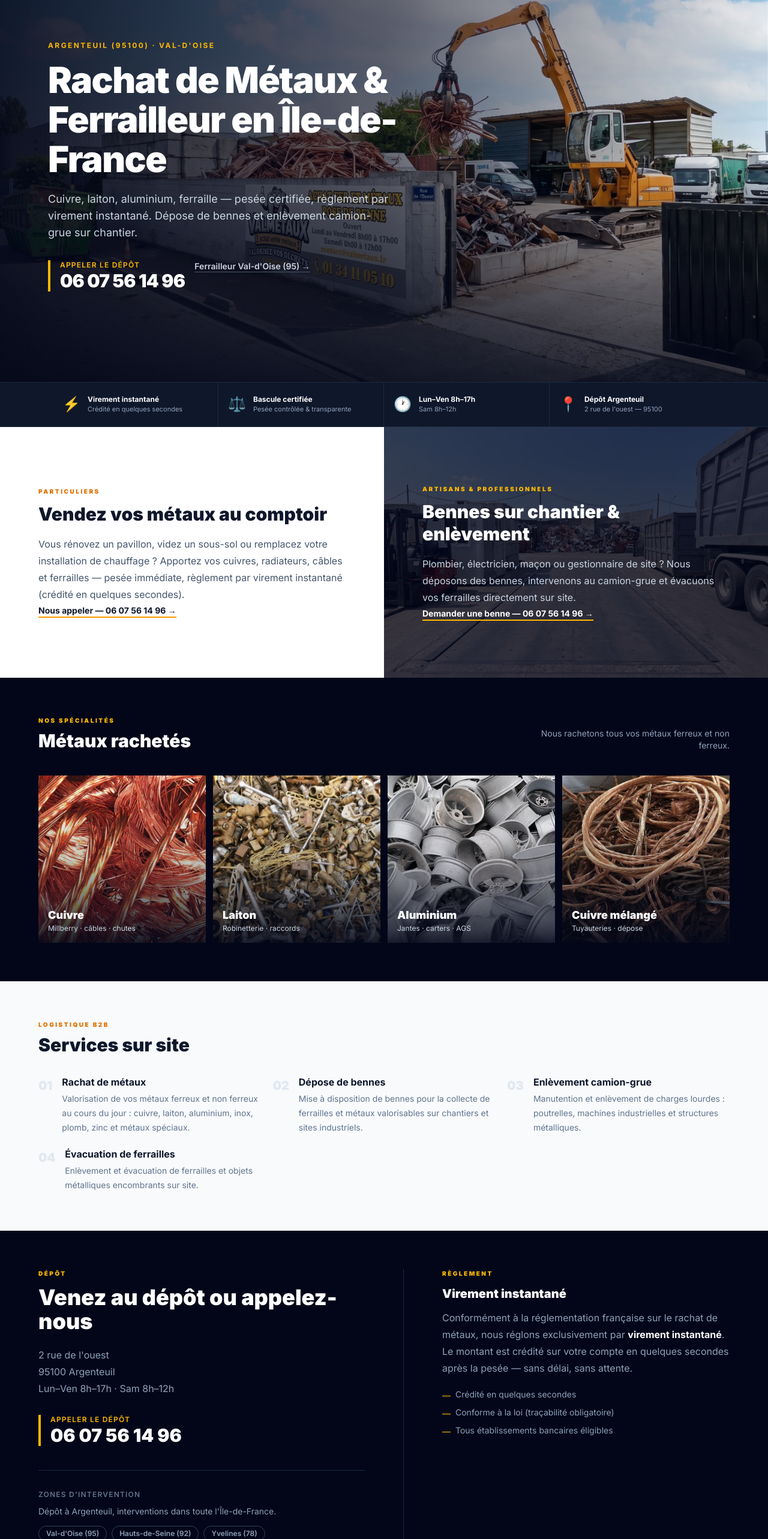
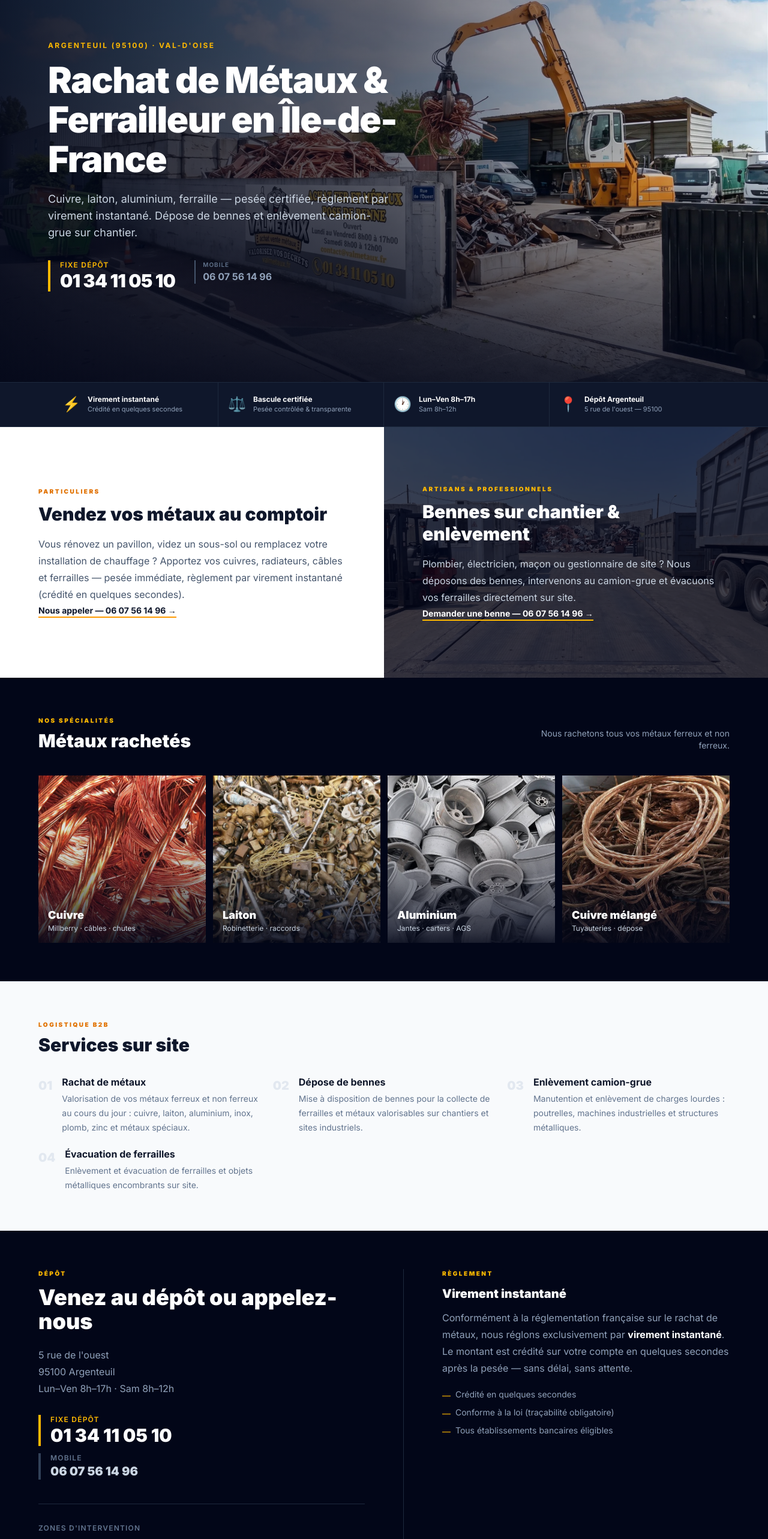
Before and after one commit to rayankb92/cilrecyclage, a Next.js app: page / in a window 1280 px wide. Shown: the part 168-2734 px from the top of the page at 60% size. Built offline with nearby package versions, Linux system fonts and the light colour scheme; no server answers.

Commit message:
feat: 2eme numero

```diff
--- a/src/app/infos-pratiques/page.tsx
+++ b/src/app/infos-pratiques/page.tsx
@@ -120,10 +120,23 @@ export default function InfosPratiquesPage() {
             <div className="mt-4 space-y-3">
               <a
                 href={`tel:${SITE.phone.replace(/\s/g, "")}`}
-                className="flex items-center gap-3 rounded-xl bg-amber-500 px-5 py-3 font-black text-white transition hover:bg-amber-600"
+                className="flex items-center justify-between rounded-xl bg-amber-500 px-5 py-3 transition hover:bg-amber-600"
               >
+                <span className="flex flex-col">
+                  <span className="text-[10px] font-bold uppercase tracking-widest text-amber-100">Mobile</span>
+                  <span className="font-black text-white">{SITE.phone}</span>
+                </span>
+                <span className="text-lg">📱</span>
+              </a>
+              <a
+                href={`tel:${SITE.phoneLandline.replace(/\s/g, "")}`}
+                className="flex items-center justify-between rounded-xl border border-slate-200 px-5 py-3 transition hover:border-amber-300"
+              >
+                <span className="flex flex-col">
+                  <span className="text-[10px] font-bold uppercase tracking-widest text-slate-400">Fixe dépôt</span>
+                  <span className="font-black text-slate-800">{SITE.phoneLandline}</span>
+                </span>
                 <span className="text-lg">📞</span>
-                {SITE.phone}
               </a>
               <a
                 href={`mailto:${SITE.email}`}
--- a/src/app/page.tsx
+++ b/src/app/page.tsx
@@ -38,7 +38,7 @@ const REASSURANCE = [
   { icon: "⚡", label: "Virement instantané",  detail: "Crédité en quelques secondes" },
   { icon: "⚖️", label: "Bascule certifiée",    detail: "Pesée contrôlée & transparente" },
   { icon: "🕐", label: "Lun–Ven 8h–17h",       detail: "Sam 8h–12h" },
-  { icon: "📍", label: "Dépôt Argenteuil",      detail: "2 rue de l'ouest — 95100" },
+  { icon: "📍", label: "Dépôt Argenteuil",      detail: "5 rue de l'ouest — 95100" },
 ];
 
 export default function HomePage() {
@@ -70,26 +70,35 @@ export default function HomePage() {
             par virement instantané. Dépose de bennes et enlèvement camion-grue
             sur chantier.
           </p>
-          <div className="hero-4 mt-8 flex flex-col gap-4 sm:flex-row sm:items-center">
+          <div className="hero-4 mt-8 flex flex-col gap-3 sm:flex-row sm:items-center sm:gap-8">
+            {/* Fixe — CTA principal */}
             <a
-              href={`tel:${SITE.phone.replace(/\s/g, "")}`}
+              href={`tel:${SITE.phoneLandline.replace(/\s/g, "")}`}
               className="group flex items-center gap-4 self-start border-l-4 border-amber-400 pl-4 transition hover:border-amber-300"
             >
               <span className="flex flex-col">
                 <span className="text-xs font-semibold uppercase tracking-widest text-amber-400 group-hover:text-amber-300">
-                  Appeler le dépôt
+                  Fixe dépôt
                 </span>
                 <span className="text-2xl font-black tracking-tight text-white sm:text-3xl">
+                  {SITE.phoneLandline}
+                </span>
+              </span>
+            </a>
+            {/* Mobile — secondaire */}
+            <a
+              href={`tel:${SITE.phone.replace(/\s/g, "")}`}
+              className="group flex items-center gap-3 self-start border-l-2 border-slate-600 pl-3 transition hover:border-slate-400"
+            >
+              <span className="flex flex-col">
+                <span className="text-[10px] font-semibold uppercase tracking-widest text-slate-500 group-hover:text-slate-400">
+                  Mobile
+                </span>
+                <span className="text-base font-bold text-slate-400 group-hover:text-slate-200">
                   {SITE.phone}
                 </span>
               </span>
             </a>
-            <Link
-              href="/ferrailleur-val-doise-95"
-              className="self-start text-sm font-semibold text-slate-300 underline decoration-slate-600 underline-offset-4 hover:text-white hover:decoration-amber-400"
-            >
-              Ferrailleur Val-d&apos;Oise (95) →
-            </Link>
           </div>
         </div>
       </section>
@@ -269,19 +278,34 @@ export default function HomePage() {
               </p>
               <p>Lun–Ven 8h–17h · Sam 8h–12h</p>
             </address>
+            <div className="mt-8 flex flex-col gap-3">
               <a
-              href={`tel:${SITE.phone.replace(/\s/g, "")}`}
-              className="mt-8 flex items-center gap-4 self-start border-l-4 border-amber-400 pl-4 transition hover:border-amber-300"
+                href={`tel:${SITE.phoneLandline.replace(/\s/g, "")}`}
+                className="flex items-center gap-4 self-start border-l-4 border-amber-400 pl-4 transition hover:border-amber-300"
               >
                 <span className="flex flex-col">
                   <span className="text-xs font-semibold uppercase tracking-widest text-amber-400">
-                  Appeler le dépôt
+                    Fixe dépôt
                   </span>
                   <span className="text-3xl font-black text-white">
+                    {SITE.phoneLandline}
+                  </span>
+                </span>
+              </a>
+              <a
+                href={`tel:${SITE.phone.replace(/\s/g, "")}`}
+                className="flex items-center gap-4 self-start border-l-4 border-slate-700 pl-4 transition hover:border-slate-500"
+              >
+                <span className="flex flex-col">
+                  <span className="text-xs font-semibold uppercase tracking-widest text-slate-500">
+                    Mobile
+                  </span>
+                  <span className="text-xl font-black text-slate-300">
                     {SITE.phone}
                   </span>
                 </span>
               </a>
+            </div>
 
             {/* Zones d'intervention — mention sobre, liens utiles pour le maillage */}
             <div className="mt-10 border-t border-slate-800 pt-8">
--- a/src/components/layout/Footer.tsx
+++ b/src/components/layout/Footer.tsx
@@ -26,11 +26,20 @@ export function Footer() {
             </p>
             <p>Lun–Ven 8h–17h · Sam 8h–12h</p>
             <a
+              href={`tel:${SITE.phoneLandline.replace(/\s/g, "")}`}
+              className="mt-2 inline-block font-bold text-amber-400 hover:text-amber-300"
+            >
+              {SITE.phoneLandline}
+            </a>
+            <span className="ml-2 text-xs text-slate-600">fixe</span>
+            <br />
+            <a
               href={`tel:${SITE.phone.replace(/\s/g, "")}`}
-              className="mt-2 inline-block font-bold text-amber-400 hover:text-amber-300"
+              className="font-semibold text-slate-400 hover:text-amber-300"
             >
               {SITE.phone}
             </a>
+            <span className="ml-2 text-xs text-slate-600">mobile</span>
             <br />
             <a
               href={`mailto:${SITE.email}`}
--- a/src/components/layout/Header.tsx
+++ b/src/components/layout/Header.tsx
@@ -133,14 +133,14 @@ export function Header() {
           </button>
 
           <a
-            href={`tel:${SITE.phone.replace(/\s/g, "")}`}
+            href={`tel:${SITE.phoneLandline.replace(/\s/g, "")}`}
             className="shrink-0 border-l-2 border-amber-400 pl-4 transition hover:border-amber-300"
           >
             <span className="block text-[10px] font-semibold uppercase tracking-widest text-amber-400">
               Appeler
             </span>
             <span className="block text-sm font-black text-white">
-              {SITE.phone}
+              {SITE.phoneLandline}
             </span>
           </a>
 
--- a/src/components/layout/InfoModal.tsx
+++ b/src/components/layout/InfoModal.tsx
@@ -123,23 +123,35 @@ export function InfoModal({ onClose }: InfoModalProps) {
             </a>
           </div>
 
-          {/* CTAs */}
+          {/* CTAs téléphone */}
           <div className="grid grid-cols-2 gap-2 pt-4">
             <a
               href={`tel:${SITE.phone.replace(/\s/g, "")}`}
-              className="flex flex-col items-center justify-center gap-1 rounded-xl bg-amber-500 py-3 text-center font-black text-white transition hover:bg-amber-600"
+              className="flex flex-col items-center justify-center gap-1 rounded-xl bg-amber-500 py-3 text-center transition hover:bg-amber-600"
             >
-              <span className="text-lg">📞</span>
-              <span className="text-xs leading-tight">{SITE.phone}</span>
+              <span className="text-[10px] font-bold uppercase tracking-widest text-amber-100">
+                Mobile
+              </span>
+              <span className="text-sm font-black text-white">{SITE.phone}</span>
             </a>
             <a
-              href={`mailto:${SITE.email}`}
-              className="flex flex-col items-center justify-center gap-1 rounded-xl border border-slate-200 bg-slate-50 py-3 text-center text-slate-600 transition hover:border-slate-300 hover:text-slate-900"
+              href={`tel:${SITE.phoneLandline.replace(/\s/g, "")}`}
+              className="flex flex-col items-center justify-center gap-1 rounded-xl border border-slate-200 bg-slate-50 py-3 text-center transition hover:border-amber-300 hover:bg-white"
             >
-              <span className="text-lg">✉️</span>
-              <span className="truncate px-2 text-xs">{SITE.email}</span>
+              <span className="text-[10px] font-bold uppercase tracking-widest text-slate-400">
+                Fixe dépôt
+              </span>
+              <span className="text-sm font-black text-slate-800">{SITE.phoneLandline}</span>
             </a>
           </div>
+          {/* Email */}
+          <a
+            href={`mailto:${SITE.email}`}
+            className="mt-2 flex items-center justify-center gap-2 rounded-xl border border-slate-200 bg-slate-50 py-2.5 text-sm text-slate-500 transition hover:border-slate-300 hover:text-slate-800"
+          >
+            <span>✉️</span>
+            <span className="text-xs">{SITE.email}</span>
+          </a>
 
           {/* Lien page complète */}
           <div className="pt-4">
--- a/src/components/seo/JsonLd.tsx
+++ b/src/components/seo/JsonLd.tsx
@@ -17,7 +17,7 @@ export function LocalBusinessJsonLd({
     name: SITE.name,
     description: SITE.tagline,
     url: pageUrl ?? SITE.url,
-    telephone: SITE.phone,
+    telephone: [SITE.phone, SITE.phoneLandline],
     email: SITE.email,
     image: `${SITE.url}/logo-valmetaux.png`,
     address: {
--- a/src/content/site.ts
+++ b/src/content/site.ts
@@ -6,9 +6,10 @@ export const SITE = {
   url: process.env.NEXT_PUBLIC_SITE_URL ?? "https://www.valmetaux.fr",
   locale: "fr_FR",
   phone: "06 07 56 14 96",
+  phoneLandline: "01 34 11 05 10",
   email: "contact@valmetaux.fr",
   address: {
-    streetAddress: "2 rue de l'ouest",
+    streetAddress: "5 rue de l'ouest",
     addressLocality: "Argenteuil",
     postalCode: "95100",
     addressRegion: "Île-de-France",
```
Lines whose indentation alone changed are shown as unchanged.
